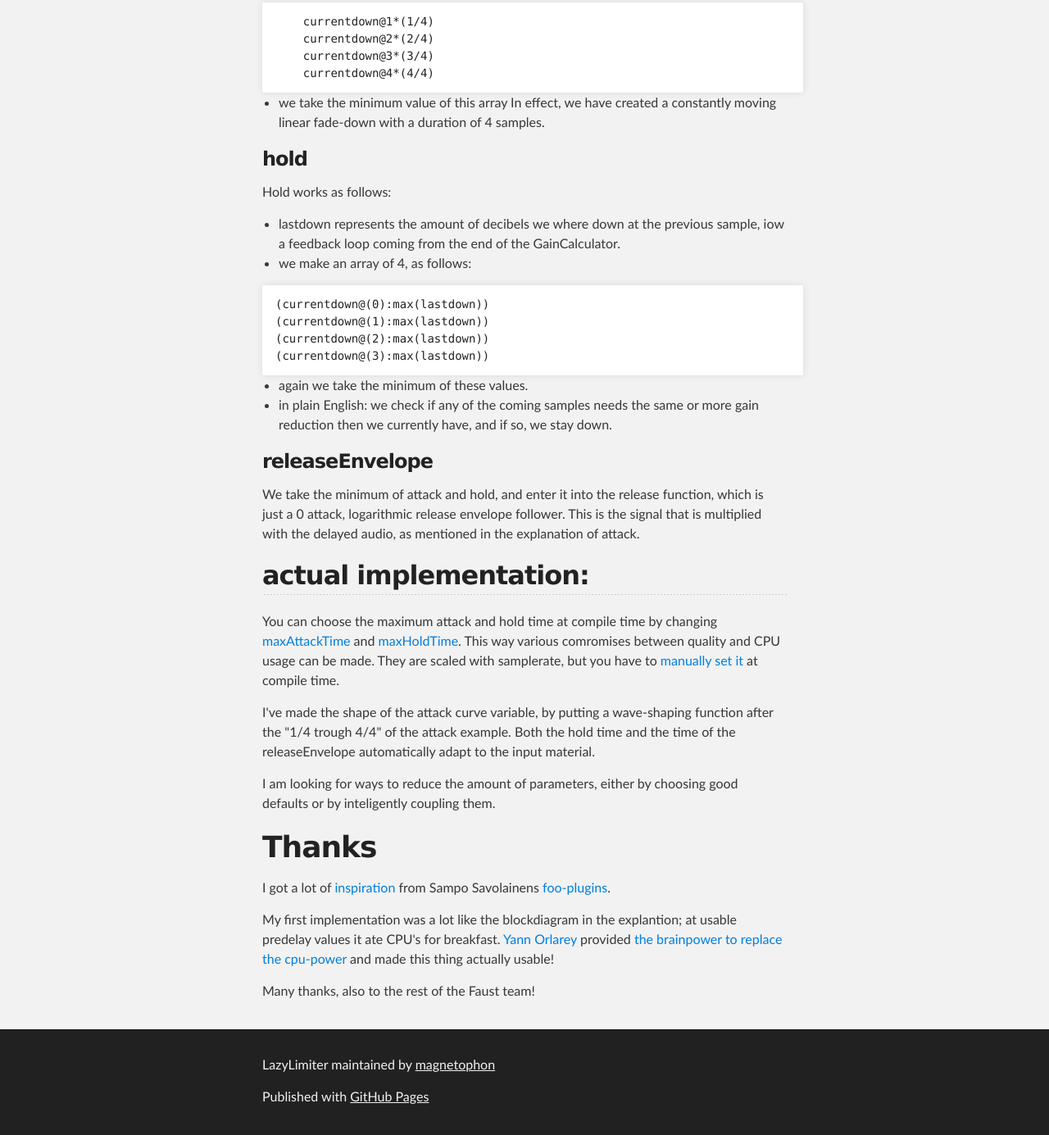
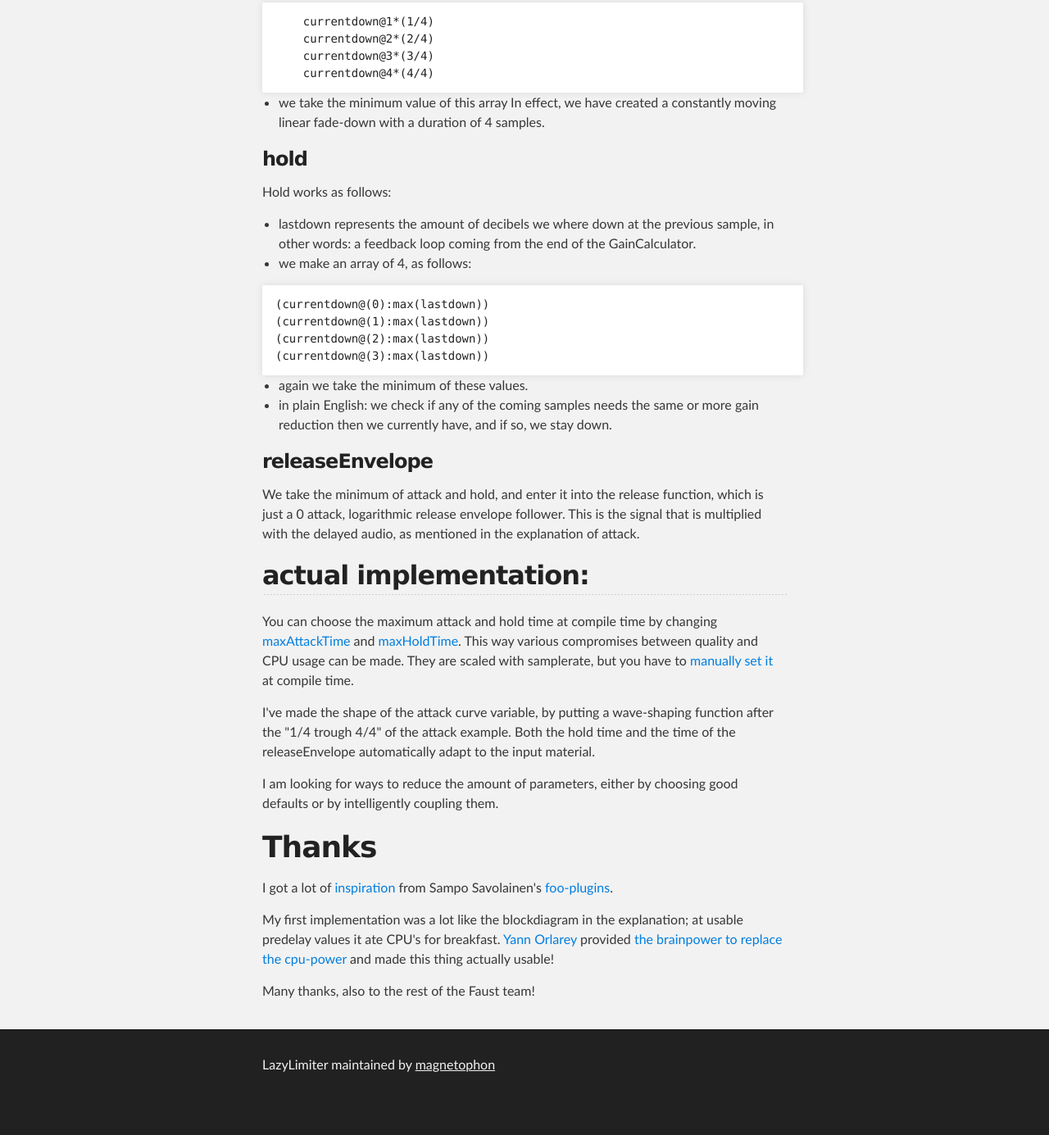
Before and after one commit to magnetophon/LazyLimiter, a plain HTML site: page index.html in a window 1280 px wide. Shown: the part 4070-5455 px from the top of the page at 82% size. After the commit the page ends 5416 px from the top, so only its background shows below. Drawn offline with Linux system fonts and the light colour scheme.

Commit message:
fixup README

```diff
--- a/index.html
+++ b/index.html
@@ -180,7 +180,7 @@ This is how the curve of the attack varies it's shape:
 <p>As with any lookahead limiter, there is a block calculating the gain reduction (GR), and that value is multiplied with the delayed signal.</p>
 
 <p>Notice that all values inside GainCalculator are in dB:
-0dB meaning no gain reduction, and -infinate meaning full gain reduction; silence, and
+0dB meaning no gain reduction, and -infinite meaning full gain reduction; silence, and
 In other words, the smaller the value, the more gain reduction.</p>
 
 <p>Inside the GainCalculator, there are 3 blocks doing the work: attackGainReduction, hold and releaseEnvelope.<br>
@@ -217,7 +217,7 @@ In effect, we have created a constantly moving linear fade-down with a duration
 <p>Hold works as follows:</p>
 
 <ul>
-<li>lastdown represents the amount of decibels we where down at the previous sample, iow a feedback loop coming from the end of the GainCalculator.</li>
+<li>lastdown represents the amount of decibels we where down at the previous sample, in other words: a feedback loop coming from the end of the GainCalculator.</li>
 <li>we make an array of 4, as follows:<br>
 </li>
 </ul>
@@ -243,20 +243,20 @@ This is the signal that is multiplied with the delayed audio, as mentioned in th
 <a id="actual-implementation" class="anchor" href="#actual-implementation" aria-hidden="true"><span class="octicon octicon-link"></span></a>actual implementation:</h2>
 
 <p>You can choose the maximum attack and hold time at compile time by changing <a href="https://github.com/magnetophon/LazyLimiter/blob/master/GUI.lib#L38">maxAttackTime</a> and <a href="https://github.com/magnetophon/LazyLimiter/blob/master/GUI.lib#L30">maxHoldTime</a>.
-This way various comromises between quality and CPU usage can be made.
+This way various compromises between quality and CPU usage can be made.
 They are scaled with samplerate, but you have to <a href="https://github.com/magnetophon/LazyLimiter/blob/master/GUI.lib#L21">manually set it</a> at compile time.</p>
 
 <p>I've made the shape of the attack curve variable, by putting a wave-shaping function after the "1/4 trough 4/4" of the attack example.
 Both the hold time and the time of the releaseEnvelope automatically adapt to the input material.</p>
 
-<p>I am looking for ways to reduce the amount of parameters, either by choosing good defaults or by inteligently coupling them.</p>
+<p>I am looking for ways to reduce the amount of parameters, either by choosing good defaults or by intelligently coupling them.</p>
 
 <h1>
 <a id="thanks" class="anchor" href="#thanks" aria-hidden="true"><span class="octicon octicon-link"></span></a>Thanks</h1>
 
-<p>I got a lot of <a href="https://github.com/sampov2/foo-plugins/blob/master/src/faust-source/compressor-basics.dsp#L126-L139">inspiration</a> from Sampo Savolainens <a href="https://github.com/sampov2/foo-plugins">foo-plugins</a>.</p>
+<p>I got a lot of <a href="https://github.com/sampov2/foo-plugins/blob/master/src/faust-source/compressor-basics.dsp#L126-L139">inspiration</a> from Sampo Savolainen's <a href="https://github.com/sampov2/foo-plugins">foo-plugins</a>.</p>
 
-<p>My first implementation was a lot like the blockdiagram in the explantion; at usable predelay values it ate CPU's for breakfast.
+<p>My first implementation was a lot like the blockdiagram in the explanation; at usable predelay values it ate CPU's for breakfast.
 <a href="http://www.grame.fr/qui-sommes-nous/compositeurs-associes/yann-orlarey">Yann Orlarey</a> provided <a href="https://github.com/magnetophon/LazyLimiter/blob/master/LazyLimiter.lib#L54-L66">the brainpower to replace the cpu-power</a> and made this thing actually usable!</p>
 
 <p>Many thanks, also to the rest of the Faust team!</p>
@@ -267,7 +267,6 @@ Both the hold time and the time of the releaseEnvelope automatically adapt to th
     <div id="footer_wrap" class="outer">
       <footer class="inner">
         <p class="copyright">LazyLimiter maintained by <a href="https://github.com/magnetophon">magnetophon</a></p>
-        <p>Published with <a href="https://pages.github.com">GitHub Pages</a></p>
       </footer>
     </div>
 
```
